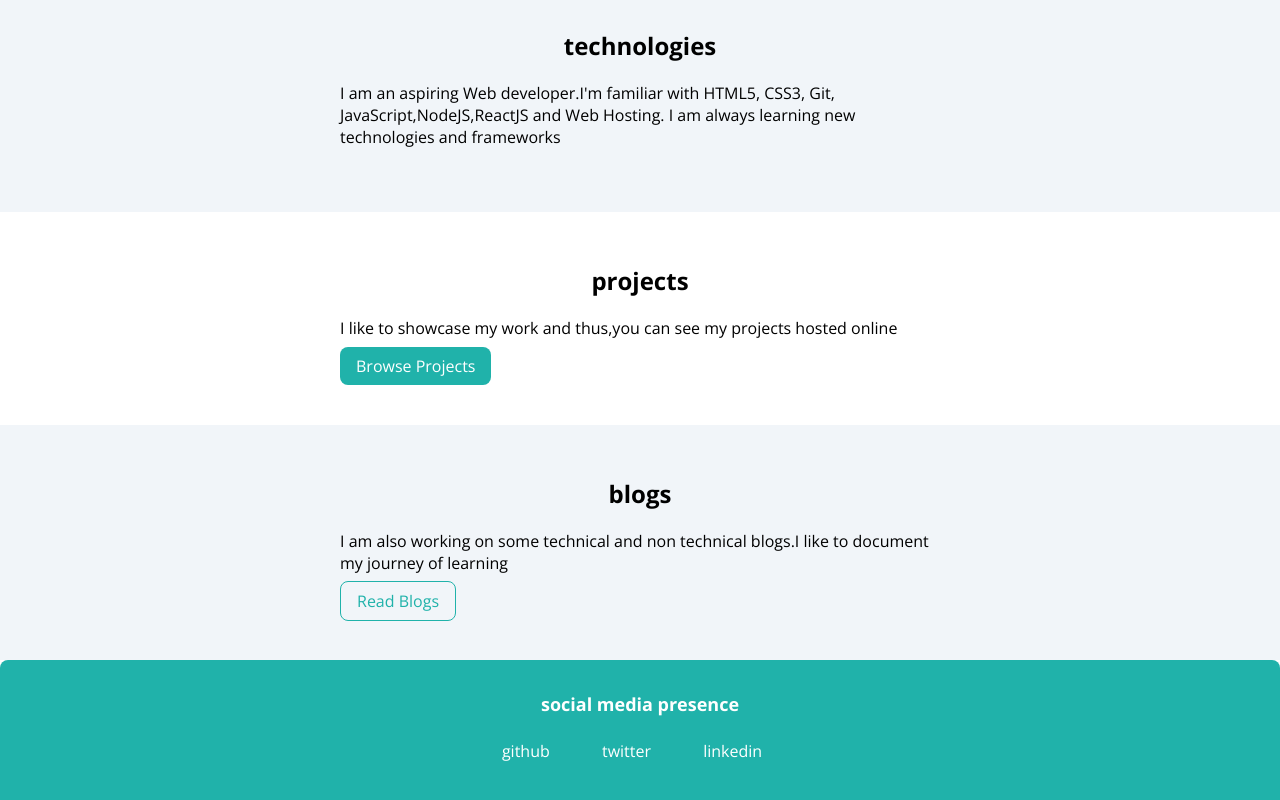
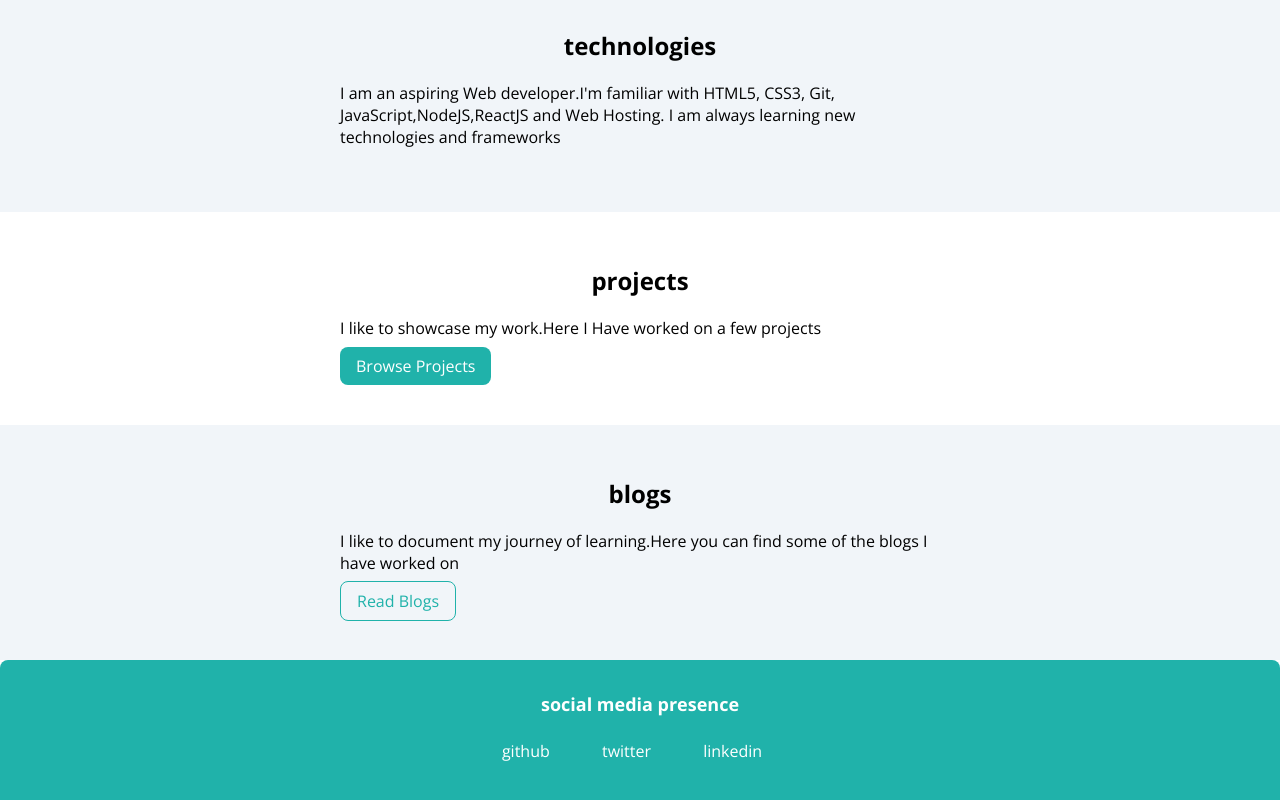
Before and after one commit to huzzaifh/huzaifa-portfolio, a plain HTML site: page index.html in a window 1280 px wide. Shown: the part 674-1474 px from the top of the page. Drawn offline with nearby package versions, Linux system fonts and the light colour scheme.

Commit message:
Update index.html

```diff
--- a/index.html
+++ b/index.html
@@ -47,14 +47,14 @@
     <section class="section">
         <div class="container-center">
             <h1>projects</h1>
-            <p> I like to showcase my work and thus,you can see my projects hosted online</p>
+            <p> I like to showcase my work.Here I Have worked on a few projects</p>
             <a class="link primary-link" href="projects.html">Browse Projects</a></div>
 
     </section>
     <section class="section ow">
         <div class="container-center">
             <h1>blogs</h1>
-            <p>I am also working on some technical and non technical blogs.I like to document my journey of learning </p>
+            <p>I like to document my journey of learning.Here you can find some of the blogs I have worked on </p>
             <a class="link secondary-link" href="blogs.html">Read Blogs</a></div>
 
     </section>
```
